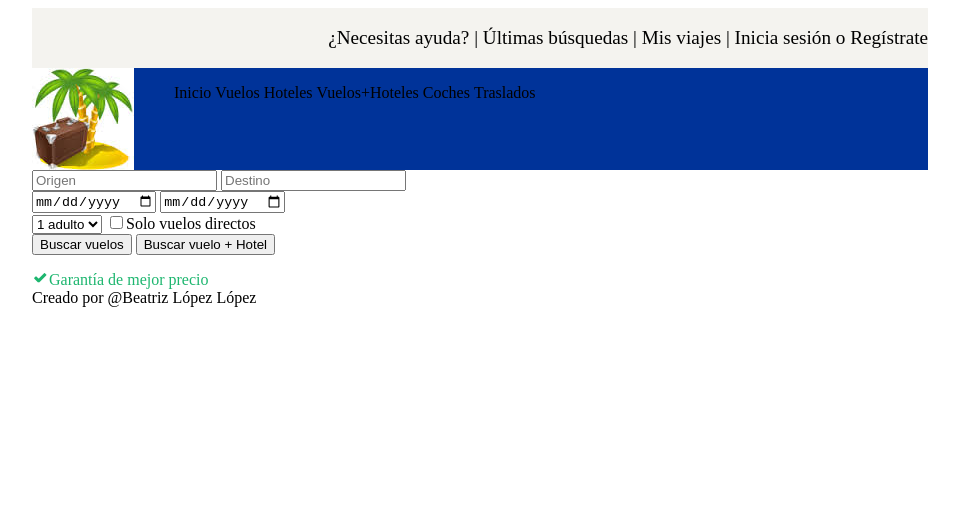
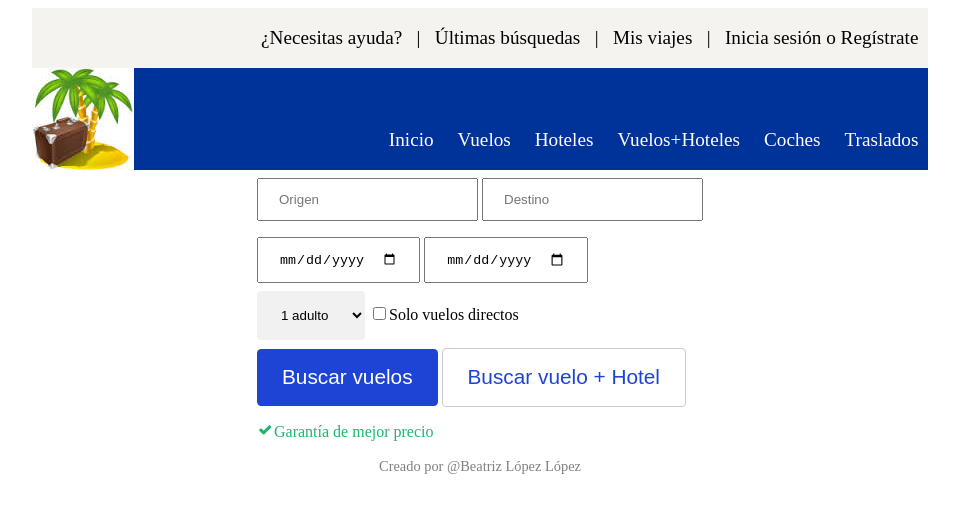
Before and after one commit to beatrizlopezlpz/viajes, a plain HTML site: page index.html in a window 1280 px wide. Shown: the whole page, without its empty margins (160-1119 px from the left). Drawn offline with Linux system fonts and the light colour scheme.

Commit message:
Add files via upload

```diff
--- a/css/estilos.css
+++ b/css/estilos.css
@@ -10,34 +10,101 @@
 	background-color: rgb(244,243,239);
 	font-size: 1.2em;
 }
+.menuInf{
+	display: flex;
+	flex-direction: row;
+	flex-wrap: nowrap;
+	justify-content: flex-end;
+	align-items: flex-end;
+	background-color: rgb(0,51,153);
+	font-size: 1.2em;
+}
+.lista-item{
+	padding: 0.2em 0.5em;
+}
 header nav ul li a{
 	color: black;
 }
+header div nav ul li a{
+	color: white;
+}
+
 nav ul{
 	list-style-type: none;
-	xmargin: 0;
-	xpadding: 0;
-	xoverflow: hidden;
+	padding: 0;
 }
 nav li{
 	display: inline;
-	/*float: right;*/
-	xpadding: 1%;
 }
 li a{
-	color: white;
 	text-decoration: none;
 }
 .logo{
 	display: flex;
 	flex-direction: row;
 	flex-wrap: nowrap;
-	justify-content: flex-start;
+	justify-content: space-between;
 	background-color: rgb(0,51,153);
 }
 .verde{
 	color: rgb(29,182,111);
-	padding-top: 0.7em;
+	padding-top: 0.2em;
+}
+input[type=text], input[type=date]{
+    padding: 12px 20px;
+    margin: 8px 0;
+    box-sizing: border-box;
+}
+input[type=text]:focus, input[type=date]:focus {
+    background-color: lightblue;
+}
+select {
+    padding: 16px 20px;
+    border: none;
+    border-radius: 4px;
+    background-color: #f1f1f1;
+}
+.vuelo{
+    padding: 0.8em 1.2em;
+    margin: 8px 0;
+    border: none;
+    border-radius: 0.2em;
+    background-color: rgb(30,68,213);
+    color: white;
+    font-size: 1.3em;
+}
+.vueloHotel{
+    padding: 0.8em 1.2em;
+	margin: 8px 0;
+    border: 1px solid rgb(204,204,204);
+    border-radius: 4px;
+    background-color: white;
+    color: rgb(30,68,213);
+    font-size: 1.3em;
+}
+.relleno{
+	padding-top: 0.1em;
+}
+.formulario{
+	display: flex;
+	flex-direction: row;
+	flex-wrap: nowrap;
+	justify-content: center;
+	width: 100%;
+}
+.campos{
+	justify-content: center;
+}
+footer{
+	color: grey;
+	text-align: center;
+	font-size: 0.9em;
+	padding-top: 1.2em;
+}
+.xfondoForm{
+	background-image: url('../res/icon/android/ayuntamiento.jpg');
+	background-size: 50%;
+	opacity: 0.5;
 }
 /*
 
@@ -65,54 +132,16 @@ nav{
 }
 
 
-footer{
-	float: left;
-	width: 70%;
-	padding: 0% 15%;
-	color: black;
-	text-align: center;
-	font-size: 0.9em;
-}
-.fondoForm{
-	float: left;
-	width: 100%;
-	background-image: url("imagenes/logo3.jpg");
-}
-.formulario{
-	float: left;
-	width: 70%;
-	padding: 0% 15%;
-}
+
+
+
 .col{
 	float: left;
 	width: 48%;
 	padding: 0.5%;
 }
-input[type=text], input[type=date]{
-    width: 100%;
-    padding: 12px 20px;
-    margin: 8px 0;
-    box-sizing: border-box;
-}
-input[type=text]:focus, input[type=date]:focus {
-    background-color: lightblue;
-}
-select {
-    width: 100%;
-    padding: 16px 20px;
-    border: none;
-    border-radius: 4px;
-    background-color: #f1f1f1;
-}
-.vuelo{
-	width: 49%;
-    padding: 0.8em 1.2em;
-    border: none;
-    border-radius: 0.2em;
-    background-color: rgb(30,68,213);
-    color: white;
-    font-size: 1.3em;
-}
+
+
 .xvuelo{
 	width: 49.5%;
     padding: 0.8em 1.2em;
@@ -122,17 +151,7 @@ select {
     color: white;
     font-size: 1.3em;
 }
-.vueloHotel{
-	width: 49%;
-    padding: 0.8em 1.2em;
-    border: 1px solid rgb(204,204,204);
-    border-radius: 4px;
-    background-color: white;
-    color: rgb(30,68,213);
-    font-size: 1.3em;
-}
-.relleno{
-	padding-top: 0.1em;
-}
+
+
 
 */
```
